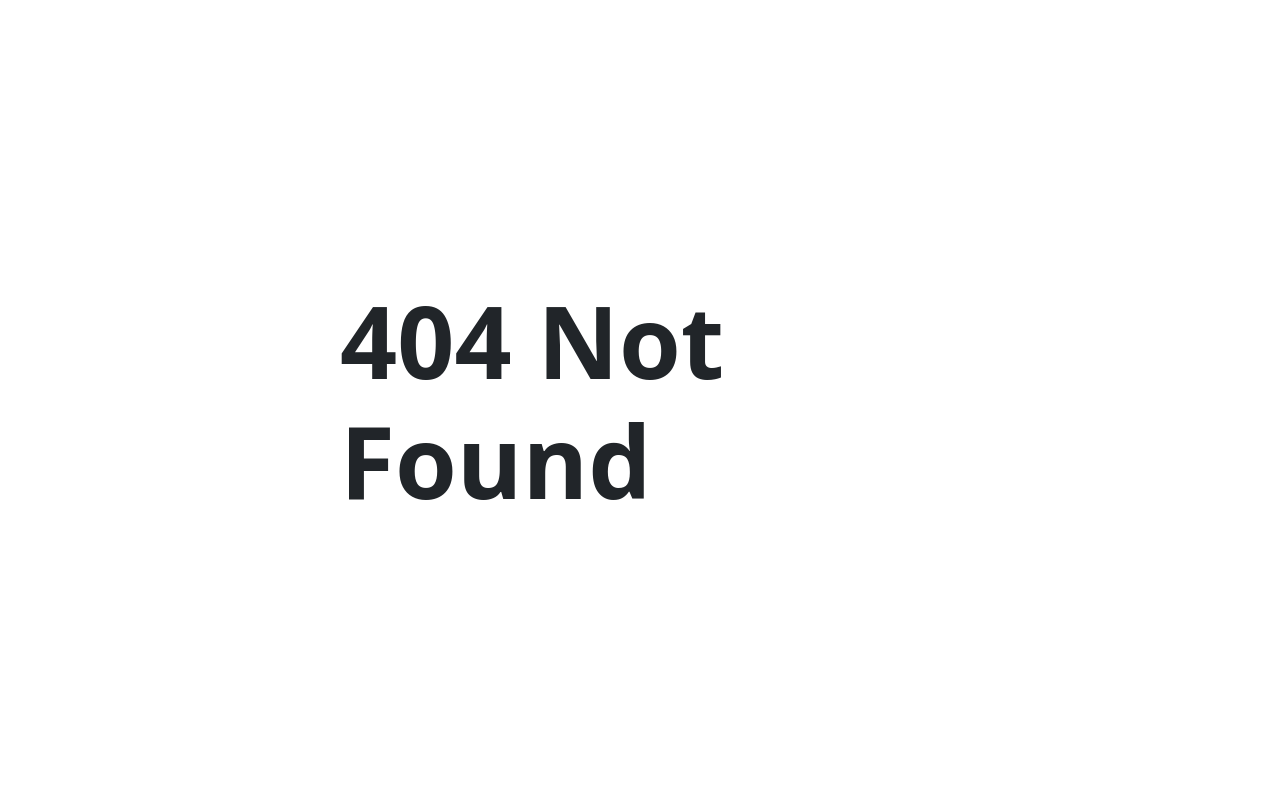
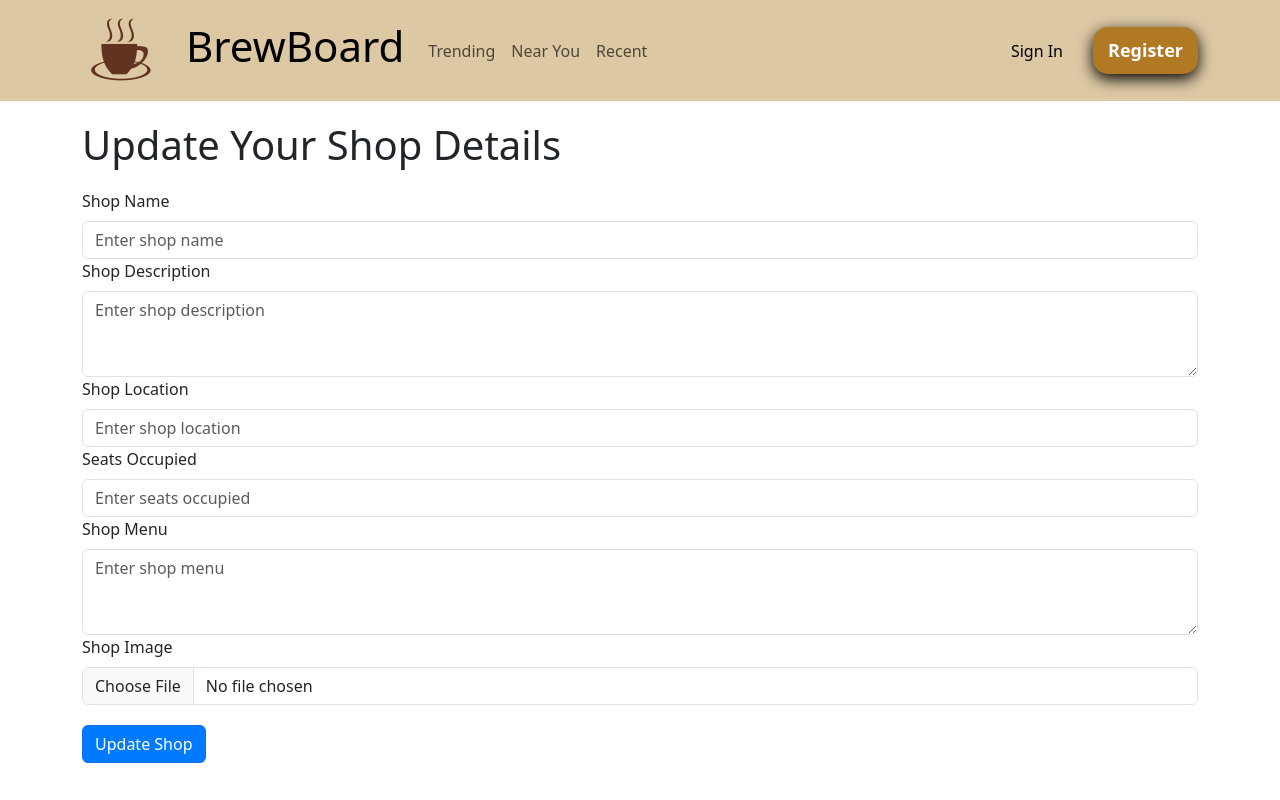
Before and after one commit to KazooBoye/BrewBoardWebApp, a React (Create React App) app: page /updateshop in a window 1280 px wide. Before the commit this address had no page. Built offline with nearby package versions, Linux system fonts and the light colour scheme.

Commit message:
modified:   src/App.js 	new file:   src/pages/UpdateShopPage.css 	new file:   src/pages/UpdateShopPage.js

```diff
--- a/src/App.js
+++ b/src/App.js
@@ -10,6 +10,7 @@ import Register from "./pages/Register";
 import Login from "./pages/Login";
 import ShopPage from "./pages/ShopPage";
 import NotFound from "./NotFound";
+import UpdateShopPage from './pages/UpdateShopPage';
 import ProtectedRoute from "./components/ProtectedRoute";
 
 function Logout() {
@@ -38,6 +39,7 @@ function App() {
         <Route path="/logout" element={<Logout />} />
         <Route path="/register" element={<RegisterAndLogout />} />
         <Route path="/shoppage" element={<ShopPage />} />
+        <Route path="/updateshop" element={<UpdateShopPage />} />
         <Route path="*" element={<NotFound />} />
       </Routes>
     </Router>
--- /dev/null
+++ b/src/pages/UpdateShopPage.css
@@ -0,0 +1,13 @@
+.update-shop-page {
+    margin-top: 20px;
+  }
+
+  .update-shop-page h1 {
+    margin-bottom: 20px;
+  }
+
+  .update-button {
+    background-color: #007bff;
+    color: white;
+    margin-top: 20px;
+  }
--- /dev/null
+++ b/src/pages/UpdateShopPage.js
@@ -0,0 +1,109 @@
+import React, { useState } from 'react';
+import { Container, Row, Col, Button, Form, Image } from 'react-bootstrap';
+import Header from '../Header';
+import './UpdateShopPage.css';
+
+const UpdateShopPage = ({ user }) => {
+  const [shopDetails, setShopDetails] = useState({
+    name: '',
+    description: '',
+    location: '',
+    seatsOccupied: '',
+    menu: '',
+    image: '',
+  });
+
+  const handleInputChange = (e) => {
+    const { name, value } = e.target;
+    setShopDetails((prev) => ({
+      ...prev,
+      [name]: value,
+    }));
+  };
+
+  const handleImageChange = (e) => {
+    setShopDetails((prev) => ({
+      ...prev,
+      image: URL.createObjectURL(e.target.files[0]),
+    }));
+  };
+
+  const handleSubmit = (e) => {
+    e.preventDefault();
+    // Submit the updated shop details
+    console.log('Updated Shop Details:', shopDetails);
+  };
+
+  return (
+    <div>
+      <Header user={user} />
+      <Container className="update-shop-page">
+        <h1>Update Your Shop Details</h1>
+        <Form onSubmit={handleSubmit}>
+          <Form.Group controlId="formShopName">
+            <Form.Label>Shop Name</Form.Label>
+            <Form.Control
+              type="text"
+              placeholder="Enter shop name"
+              name="name"
+              value={shopDetails.name}
+              onChange={handleInputChange}
+            />
+          </Form.Group>
+          <Form.Group controlId="formShopDescription">
+            <Form.Label>Shop Description</Form.Label>
+            <Form.Control
+              as="textarea"
+              rows={3}
+              placeholder="Enter shop description"
+              name="description"
+              value={shopDetails.description}
+              onChange={handleInputChange}
+            />
+          </Form.Group>
+          <Form.Group controlId="formShopLocation">
+            <Form.Label>Shop Location</Form.Label>
+            <Form.Control
+              type="text"
+              placeholder="Enter shop location"
+              name="location"
+              value={shopDetails.location}
+              onChange={handleInputChange}
+            />
+          </Form.Group>
+          <Form.Group controlId="formSeatsOccupied">
+            <Form.Label>Seats Occupied</Form.Label>
+            <Form.Control
+              type="text"
+              placeholder="Enter seats occupied"
+              name="seatsOccupied"
+              value={shopDetails.seatsOccupied}
+              onChange={handleInputChange}
+            />
+          </Form.Group>
+          <Form.Group controlId="formShopMenu">
+            <Form.Label>Shop Menu</Form.Label>
+            <Form.Control
+              as="textarea"
+              rows={3}
+              placeholder="Enter shop menu"
+              name="menu"
+              value={shopDetails.menu}
+              onChange={handleInputChange}
+            />
+          </Form.Group>
+          <Form.Group controlId="formShopImage">
+            <Form.Label>Shop Image</Form.Label>
+            <Form.Control type="file" onChange={handleImageChange} />
+            {shopDetails.image && (
+              <Image src={shopDetails.image} thumbnail className="mt-2" />
+            )}
+          </Form.Group>
+          <Button type="submit" className="update-button">Update Shop</Button>
+        </Form>
+      </Container>
+    </div>
+  );
+};
+
+export default UpdateShopPage;
```
